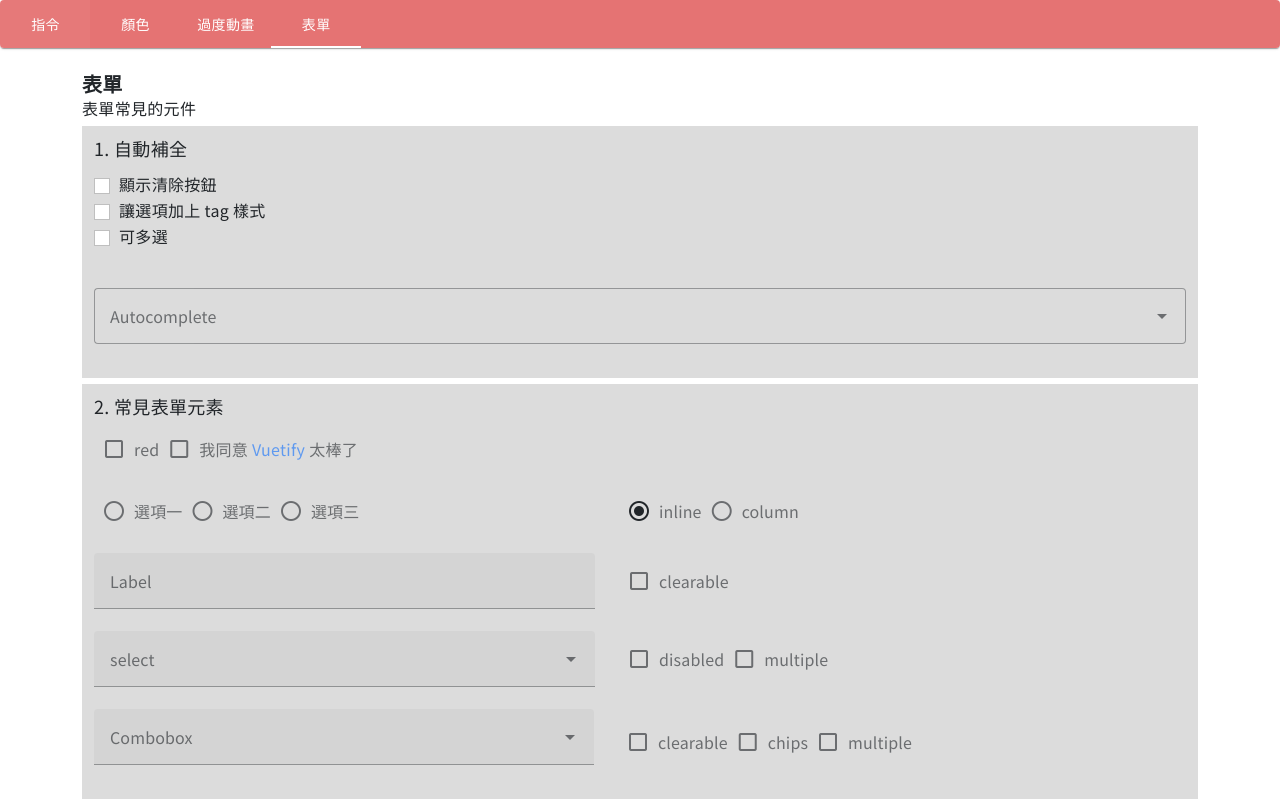
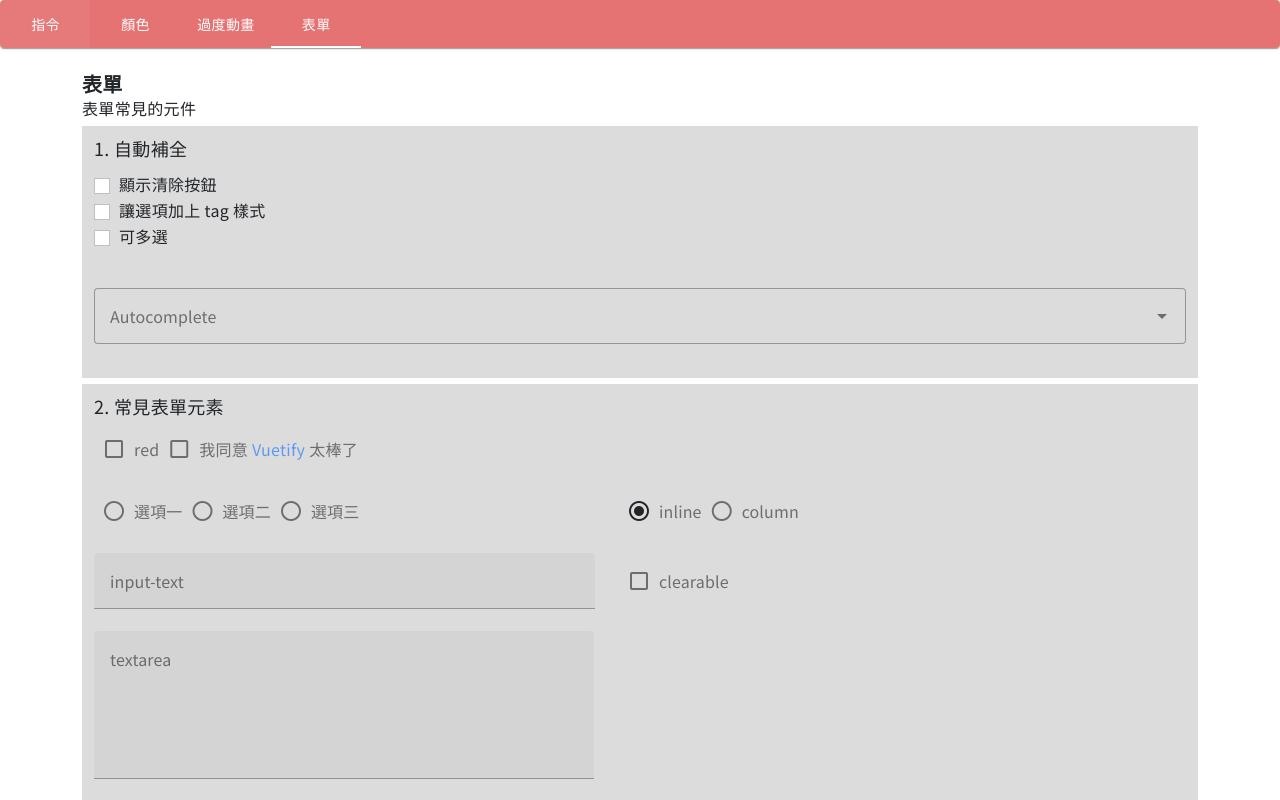
Before and after one commit to MizuYang/vuetify, a Vue app: page /#/demo4 in a window 1280 px wide. Shown: the top 800 px of the page. Built offline with nearby package versions, Linux system fonts and the light colour scheme.

Commit message:
新增 常見表單元素: textarea

```diff
--- a/src/components/demo4/D2.vue
+++ b/src/components/demo4/D2.vue
@@ -60,7 +60,7 @@
     <!-- input-text -->
     <div class="row row-cols-2">
       <div style="width:525px;">
-        <v-text-field label="Label"
+        <v-text-field label="input-text"
                       hint="請輸入文字(hint:聚焦時在輸入下方顯示提示文字)"
                       prefix="$" suffix="元"
                       :clearable="textFieldOptions.clearable"></v-text-field>
@@ -73,6 +73,13 @@
                       :value="true"
                       v-model="textFieldOptions[key]"></v-checkbox>
         </div>
+      </div>
+    </div>
+
+    <!-- textarea -->
+    <div>
+      <div style="width:500px;">
+        <v-textarea clearable counter label="textarea"></v-textarea>
       </div>
     </div>
 
```
